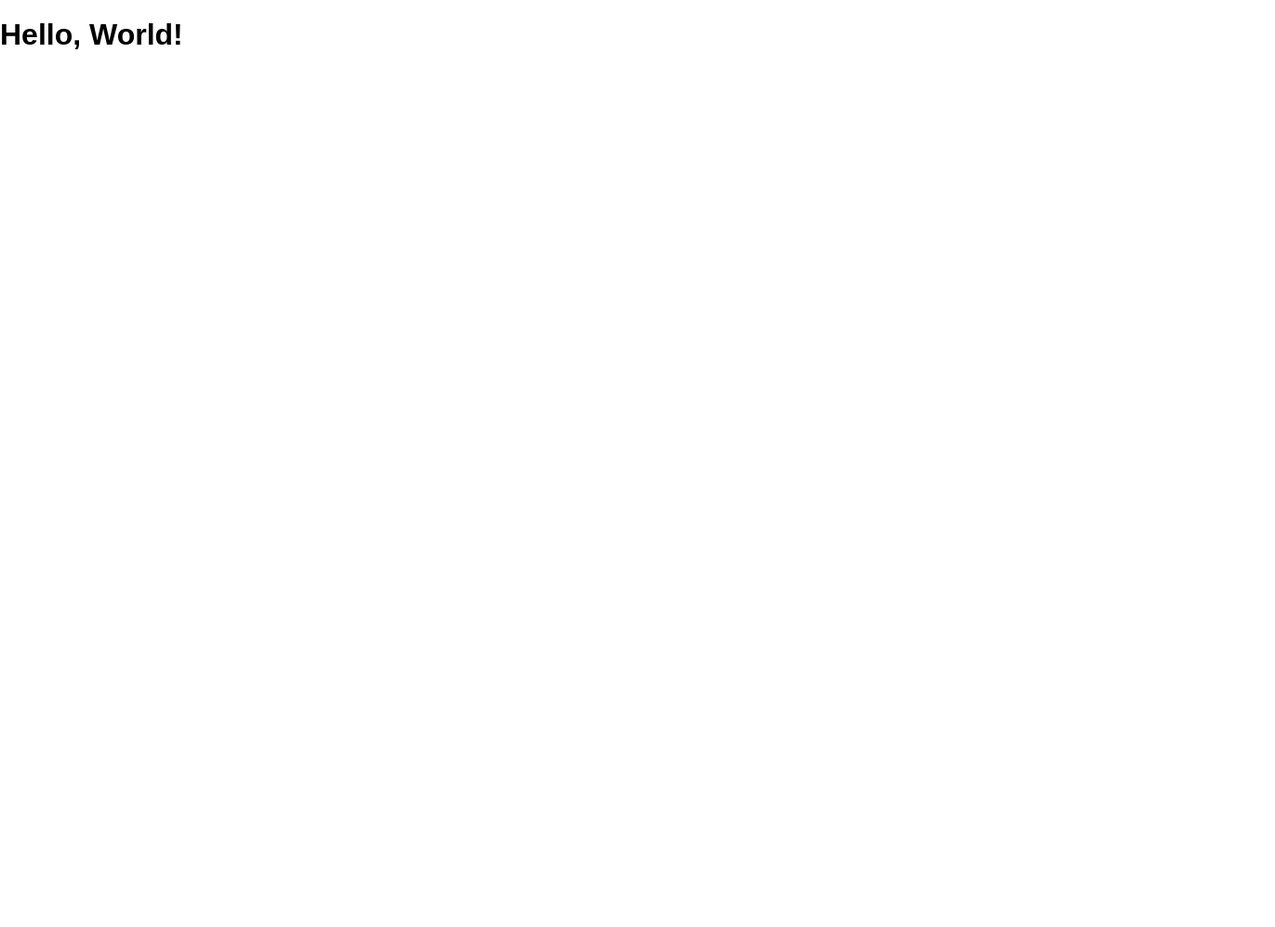
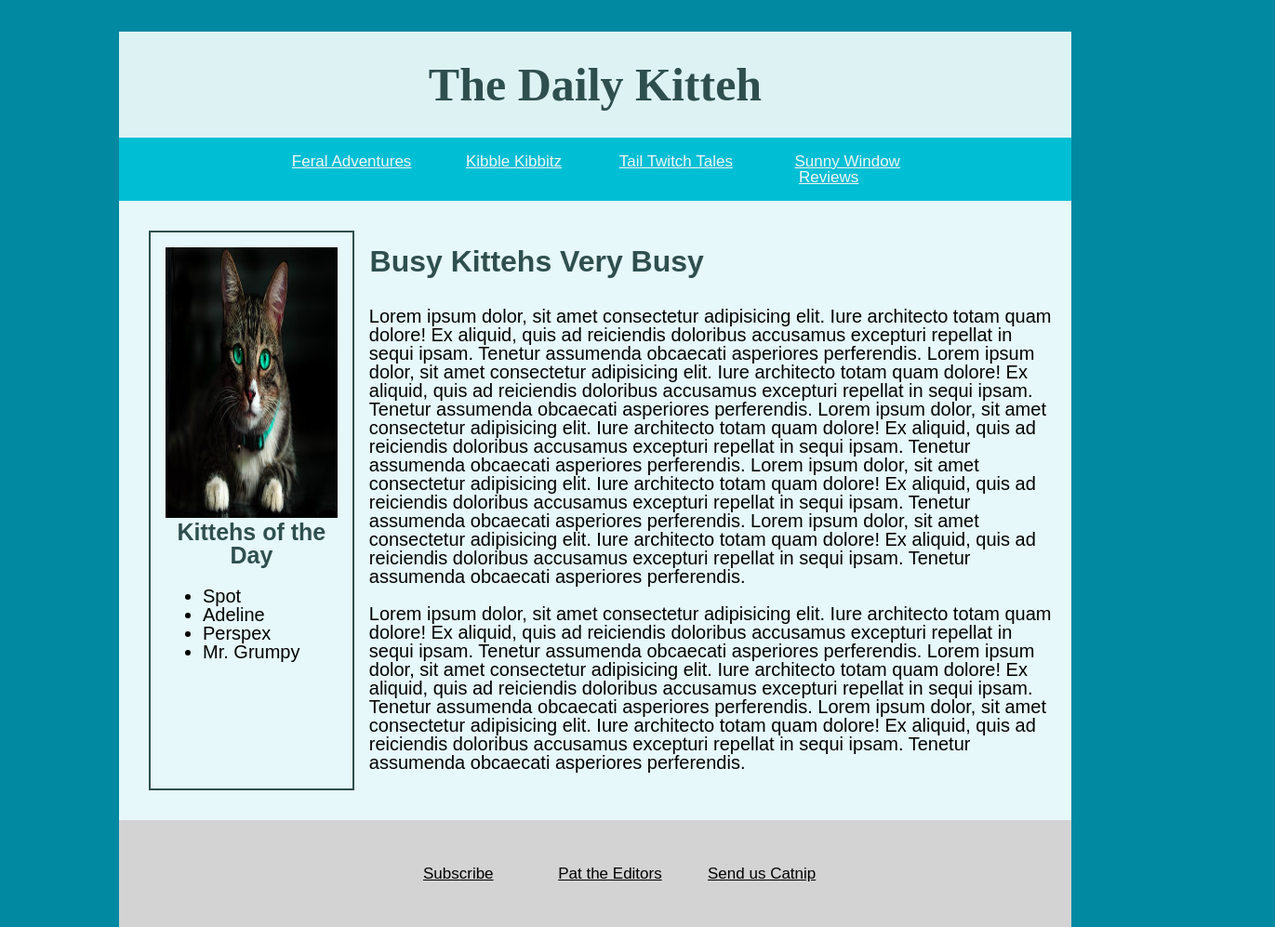
Before and after one commit to kernsjn/daily-kitteh, a website: page public/index.html in a window 1280 px wide. Shown: the whole page at 93% size, 1371 px wide, since content can reach past the window. Before the commit the page ends 821 px from the top, so only its background shows below. Drawn offline with Linux system fonts and the light colour scheme.

Commit message:
Done with explorer mode.

```diff
--- a/public/index.html
+++ b/public/index.html
@@ -1,13 +1,92 @@
 <!DOCTYPE html>
 <html>
   <head lang="en">
-    <meta charset="UTF-8">
-    <meta name="viewport" content="width=device-width, initial-scale=1">
-    <title>cd daily-kitteh</title>
-    <link rel="shortcut icon" href="/favicon.ico">
-    <link rel="stylesheet" href="/screen.css">
+    <meta charset="UTF-8" />
+    <meta name="viewport" content="width=device-width, initial-scale=1" />
+    <title>The Daily Kitteh</title>
+    <link rel="stylesheet" href="/screen.css" />
   </head>
   <body>
-    <h1 class='hello-world'>Hello, World!</h1>
+    <header>
+      <h1 class="page-title">The Daily Kitteh</h1>
+    </header>
+    <div>
+      <nav class="top">
+        <ul>
+          <li><a class="menu-item" href="index.html">Feral Adventures</a></li>
+
+          <li><a class="menu-item" href="index.html">Kibble Kibbitz</a></li>
+
+          <li><a class="menu-item" href="index.html">Tail Twitch Tales</a></li>
+
+          <li>
+            <a class="menu-item" href="index.html">Sunny Window Reviews</a>
+          </li>
+        </ul>
+      </nav>
+    </div>
+    <article class="spacing"></article>
+
+    <main>
+      <section class="left-section"></section>
+      <section class="middle-section">
+        <img alt:"Meow" src="./images/Kitteh.jpg">
+        <h2>Kittehs of the Day</h2>
+        <ul>
+          <li>Spot</li>
+          <li>Adeline</li>
+          <li>Perspex</li>
+          <li>Mr. Grumpy</li>
+        </ul>
+      </section>
+      <section class="right-section">
+        <h3>Busy Kittehs Very Busy</h3>
+        <p>
+          Lorem ipsum dolor, sit amet consectetur adipisicing elit. Iure
+          architecto totam quam dolore! Ex aliquid, quis ad reiciendis doloribus
+          accusamus excepturi repellat in sequi ipsam. Tenetur assumenda
+          obcaecati asperiores perferendis. Lorem ipsum dolor, sit amet
+          consectetur adipisicing elit. Iure architecto totam quam dolore! Ex
+          aliquid, quis ad reiciendis doloribus accusamus excepturi repellat in
+          sequi ipsam. Tenetur assumenda obcaecati asperiores perferendis. Lorem
+          ipsum dolor, sit amet consectetur adipisicing elit. Iure architecto
+          totam quam dolore! Ex aliquid, quis ad reiciendis doloribus accusamus
+          excepturi repellat in sequi ipsam. Tenetur assumenda obcaecati
+          asperiores perferendis. Lorem ipsum dolor, sit amet consectetur
+          adipisicing elit. Iure architecto totam quam dolore! Ex aliquid, quis
+          ad reiciendis doloribus accusamus excepturi repellat in sequi ipsam.
+          Tenetur assumenda obcaecati asperiores perferendis. Lorem ipsum dolor,
+          sit amet consectetur adipisicing elit. Iure architecto totam quam
+          dolore! Ex aliquid, quis ad reiciendis doloribus accusamus excepturi
+          repellat in sequi ipsam. Tenetur assumenda obcaecati asperiores
+          perferendis.
+        </p>
+        <p>
+          Lorem ipsum dolor, sit amet consectetur adipisicing elit. Iure
+          architecto totam quam dolore! Ex aliquid, quis ad reiciendis doloribus
+          accusamus excepturi repellat in sequi ipsam. Tenetur assumenda
+          obcaecati asperiores perferendis. Lorem ipsum dolor, sit amet
+          consectetur adipisicing elit. Iure architecto totam quam dolore! Ex
+          aliquid, quis ad reiciendis doloribus accusamus excepturi repellat in
+          sequi ipsam. Tenetur assumenda obcaecati asperiores perferendis. Lorem
+          ipsum dolor, sit amet consectetur adipisicing elit. Iure architecto
+          totam quam dolore! Ex aliquid, quis ad reiciendis doloribus accusamus
+          excepturi repellat in sequi ipsam. Tenetur assumenda obcaecati
+          asperiores perferendis.
+        </p>
+      </section>
+    </main>
+    <article class="spacing"></article>
+    <footer>
+      <div>
+        <footer class="bottom">
+          <ul>
+            <li><a class="menu-item" href="index.html">Subscribe</a></li>
+            <li><a class="menu-item" href="index.html">Pat the Editors</a></li>
+            <li><a class="menu-item" href="index.html">Send us Catnip</a></li>
+          </ul>
+        </footer>
+      </div>
+    </footer>
   </body>
 </html>
--- a/public/screen.css
+++ b/public/screen.css
@@ -7,6 +7,128 @@ html {
 }
 
 body {
-  margin: 0;
+  margin: 10%;
+  margin-top: 0.5%;
   min-height: 100%;
+  background-color: #0089a1;
 }
+
+.spacing {
+  background-color: #e6f8f9;
+  padding: 1rem;
+}
+h1 {
+  text-align: center;
+  font-family: 'Times New Roman';
+  background-color: #ddf2f3;
+  color: darkslategray;
+  font-size: 50px;
+  padding: 2rem;
+  margin-top: 0.1;
+  margin-bottom: 0%;
+}
+nav {
+  text-align: center;
+  background-color: #00bfd5;
+  font-size: 17px;
+  margin-bottom: 0%;
+  margin-top: 0%;
+  padding: 0.005rem;
+}
+nav ul {
+  list-style: none;
+  display: flex;
+  width: 100%;
+  margin-right: 15%;
+  margin-left: 12%;
+
+  text-align: center;
+}
+
+nav ul li {
+  color: whitesmoke;
+  padding: 0.01rem;
+  width: 17%;
+}
+
+nav .menu-item {
+  text-align: center;
+  color: whitesmoke;
+  padding: 1rem;
+  margin: 0.25rem;
+}
+
+h2 {
+  text-align: center;
+  color: darkslategray;
+  font-size: 25px;
+  padding: 0 rem;
+  margin-top: 0;
+  flex-direction: column;
+}
+
+h3 {
+  text-align: left;
+  color: darkslategray;
+  font-size: 32px;
+  padding: 0.05rem;
+  margin-top: 0;
+}
+img {
+  max-width: 100%;
+  height: 50%;
+}
+
+main {
+  display: flex;
+}
+
+section {
+  background-color: #e6f8f9;
+  padding-top: 1rem;
+  padding-left: 1rem;
+  padding-right: 1rem;
+  padding-bottom: 0rem;
+  font-size: 20px;
+}
+
+.middle-section {
+  width: 20%;
+  border: 2px solid darkslategray;
+}
+
+.right-section {
+  width: 80%;
+}
+
+footer {
+  text-align: center;
+  background-color: #d3d3d3;
+  margin-bottom: 0%;
+  margin-top: 0%;
+  padding: 1rem;
+  font-size: 17px;
+}
+
+footer ul {
+  list-style: none;
+  display: flex;
+  width: 100%;
+  margin-right: 25%;
+  margin-left: 22%;
+
+  text-align: center;
+}
+
+footer ul li {
+  color: black;
+  padding: 0rem;
+  width: 17%;
+}
+
+footer .menu-item {
+  text-align: center;
+  color: black;
+  padding: 1rem;
+  margin: 0.25rem;
+}
```
Also changed, not shown: public/images/kitteh.jpg (added).
